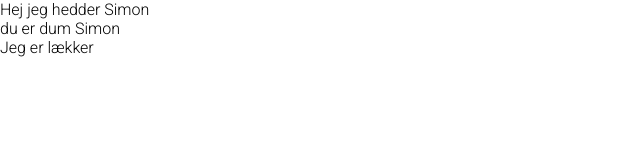
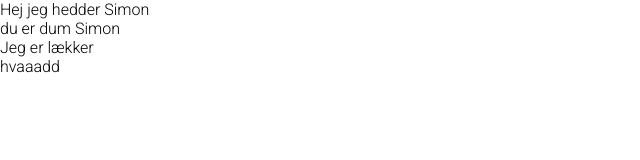
Before and after one commit to simon767b/Tojkrogen, a plain HTML site: page index.html in a window 1280 px wide. Shown: the full height of the page, 0-640 px from the left. Drawn offline with Linux system fonts and the light colour scheme.

Commit message:
jeg har også

```diff
--- a/index.html
+++ b/index.html
@@ -25,5 +25,6 @@
     <p>Hej jeg hedder Simon</p>
     <p>du er dum Simon</p>
     <p>Jeg er lækker</p>
+    <p>hvaaadd</p>
 </body>
 </html>
```
